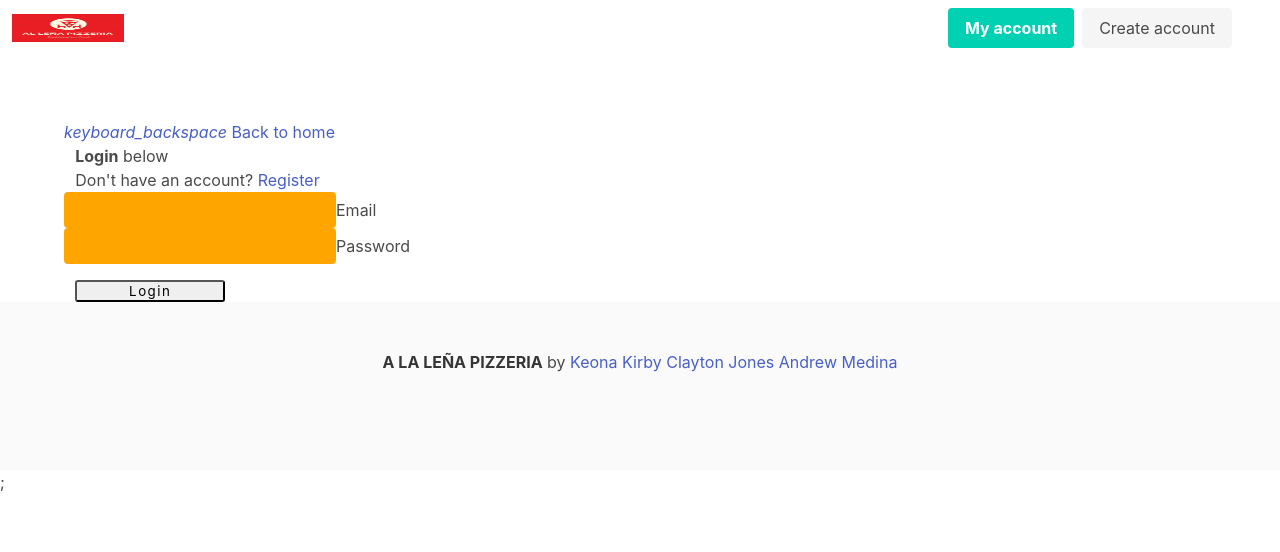
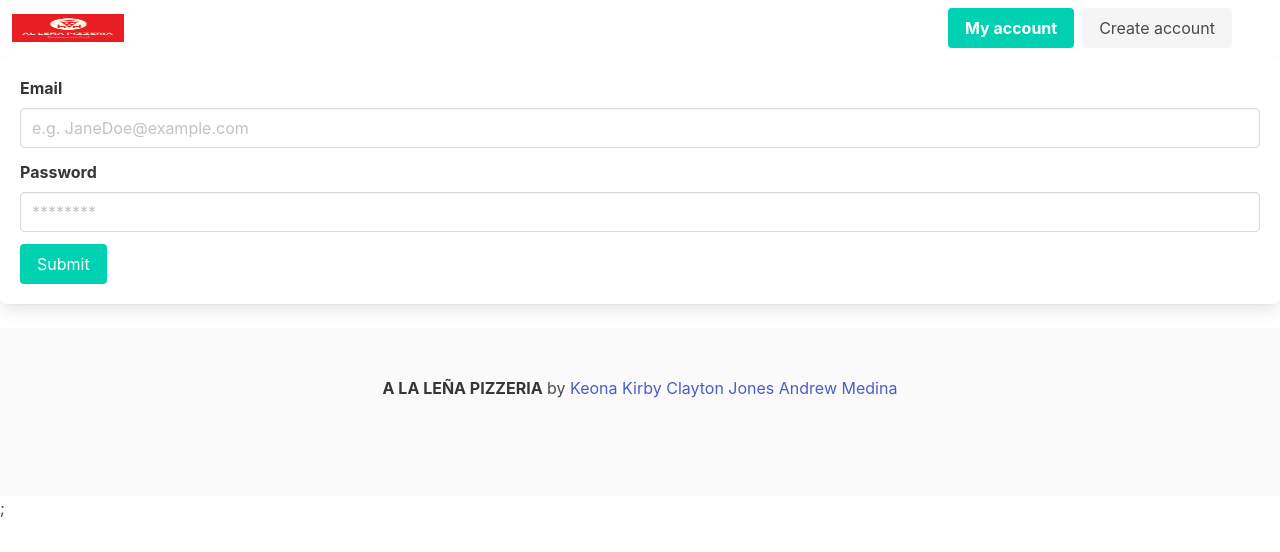
Before and after one commit to KeonaK/restaurant-project, a React (Create React App) app in the folder client/: page /login in a window 1280 px wide. Shown: the top 552 px of the page. Built offline with nearby package versions, Linux system fonts and the light colour scheme; no server answers.

Commit message:
login and register changed

```diff
--- a/client/src/App.js
+++ b/client/src/App.js
@@ -10,8 +10,8 @@ import NoMatch from "./pages/NoMatch";
 import Footer from "./components/Footer";
 
 import Cards from "./components/Cards";
-import Register from "./components/auth/Register";
-import Login from "./components/auth/Login";
+
+import Login from "./pages/Login";
 import { Provider } from "react-redux";
 import store from "./store";
 
@@ -83,7 +83,7 @@ function App() {
             </Route>
             <Route exact path="/sign-up" component={SignUp} />
             <Route exact path="/login" component={Login} />
-            <Route exact path="/register" component={Register} />
+
             <Route exact path="/cards" component={Cards} />
             {/* <Route exact path="/checkout" component={Checkout} /> */}
             <Route exact path="/checkout">
--- a/client/src/pages/Login.js
+++ b/client/src/pages/Login.js
@@ -1,8 +1,29 @@
-import React from "react";
+import React, { Component } from "react";
+class Login extends Component {
+  constructor() {
+    super();
+    this.state = {
+      email: "",
+      password: "",
+      errors: {}
+    };
+  }
+onChange = e => {
+    this.setState({ [e.target.id]: e.target.value });
+  };
+onSubmit = e => {
+    e.preventDefault();
+const userData = {
+      email: this.state.email,
+      password: this.state.password
+    };
+console.log(userData);
+  };
 
-function Login() {
+  render() {
+    const { errors } = this.state;
   return (
-    <form className="box">
+    <form className="box" noValidate onSubmit={this.onSubmit}>
       <div className="field">
         <label className="label">Email</label>
         <div className="control">
@@ -10,18 +31,27 @@ function Login() {
             className="input"
             type="email"
             placeholder="e.g. JaneDoe@example.com"
+            onChange={this.onChange}
+            value={this.state.email}
+            error={errors.email}
+            id="email"
+            type="email"
           />
         </div>
       </div>
       <div className="field">
         <label className="label">Password</label>
         <div className="control">
-          <input className="input" type="password" placeholder="********" />
+          <input className="input" type="password" placeholder="********"  onChange={this.onChange}
+                  value={this.state.password}
+                  error={errors.password}
+                  id="password"
+                  type="password" />
         </div>
       </div>
       <button className="button is-primary">Submit</button>
     </form>
   );
 }
-
+}
 export default Login;
--- a/client/src/pages/SignUp.js
+++ b/client/src/pages/SignUp.js
@@ -1,12 +1,41 @@
-import React from "react";
+import React, { Component } from "react";
 
-function SignUp() {
+class SignUp extends Component {
+  constructor() {
+    super();
+    this.state = {
+      name: "",
+      email: "",
+      password: "",
+      password2: "",
+      errors: {}
+    };
+  }
+onChange = e => {
+    this.setState({ [e.target.id]: e.target.value });
+  };
+onSubmit = e => {
+    e.preventDefault();
+const newUser = {
+      name: this.state.name,
+      email: this.state.email,
+      password: this.state.password,
+      password2: this.state.password2
+    };
+console.log(newUser);
+  };
+render() {
+    const { errors } = this.state;
   return (
-    <form className="box">
+    <form className="box" >
       <div className="field">
         <label className="label">Name</label>
         <div className="control">
-          <input className="input" type="text" placeholder="Jane Doe" />
+          <input className="input" type="text" placeholder="Jane Doe" onChange={this.onChange}
+                  value={this.state.name}
+                  error={errors.name}
+                  id="name"
+                  type="text" />
         </div>
       </div>
 
@@ -17,18 +46,37 @@ function SignUp() {
             className="input"
             type="email"
             placeholder="e.g. JaneDoe@example.com"
+            onChange={this.onChange}
+            value={this.state.email}
+            error={errors.email}
+            id="email"
+            type="email"
           />
         </div>
       </div>
       <div className="field">
         <label className="label">Password</label>
         <div className="control">
-          <input className="input" type="password" placeholder="********" />
+          <input className="input" type="password" placeholder="********"  onChange={this.onChange}
+                  value={this.state.password}
+                  error={errors.password}
+                  id="password"
+                  type="password"/>
         </div>
       </div>
-      <button className="button is-primary">Submit</button>
+      <div className="field">
+        <label className="label">Confirm Password</label>
+        <div className="control">
+          <input className="input" type="password" placeholder="********"  onChange={this.onChange}
+                  value={this.state.password2}
+                  error={errors.password2}
+                  id="password2"
+                  type="password" />
+        </div>
+      </div>
+      <button className="button is-primary"noValidate onSubmit={this.onSubmit}>Submit</button>
     </form>
   );
 }
-
+}
 export default SignUp;
```
